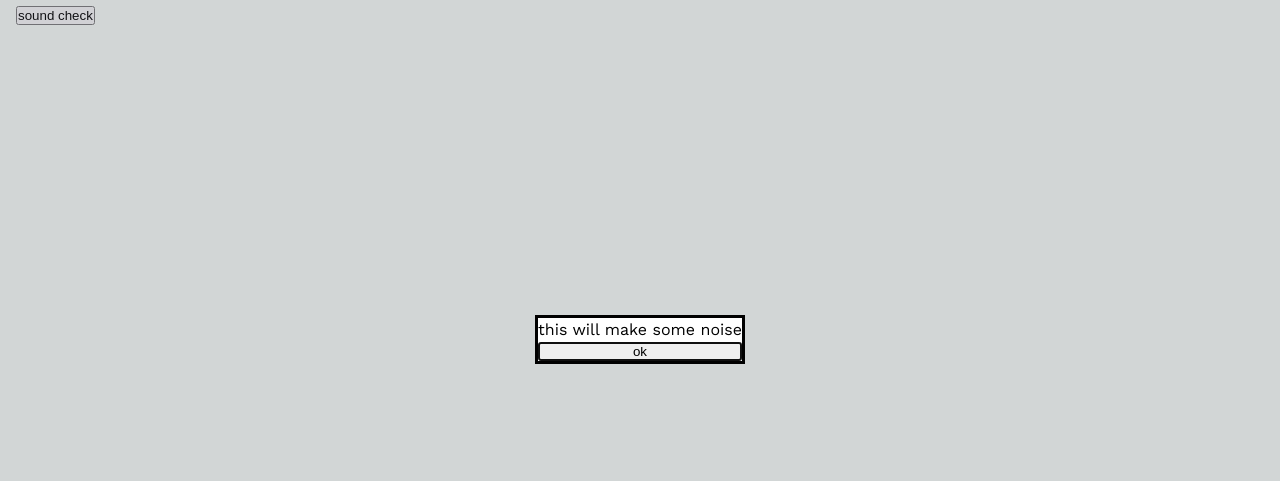
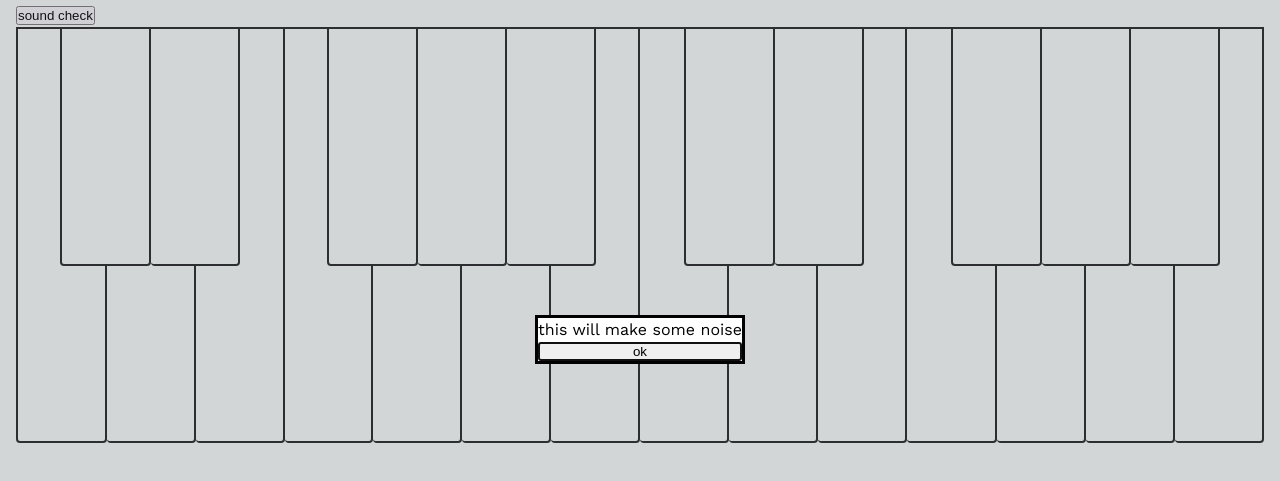
Before and after one commit to Wendy-Hai-Anh/audioInstrument-wednesday, a plain HTML site: page index.html in a window 1280 px wide. Shown: the part 61-542 px from the top of the page. Drawn offline with nearby package versions, Linux system fonts and the light colour scheme.

Commit message:
week 5 changes

```diff
--- a/index.html
+++ b/index.html
@@ -9,6 +9,7 @@
 
     <link rel="stylesheet" href="reset.css">
     <link rel="stylesheet" href="style.css">
+    <link rel="stylesheet" href="keyboardControllerStyle.css">
 
     <script src="https://unpkg.com/tone"></script>
     <script src="main.js" defer></script>
@@ -26,6 +27,59 @@
 
     <main>
         <button id="test-button">sound check</button>
+        <!--
+            This is a template for a keyboard controller : we will look at building this style of
+            input in class, but feel free to reference my code pattern. I've modularised the CSS &
+            JS portions into their own file, but they rely on an HTML structure like that below.
+            -->
+        <div class="keyboardContainer">
+            <div class="octaveContainer" data-octave="3">
+                <div class="whiteKeyContainer">
+                    <button class="whiteKey" data-note="c"></button>
+                    <button class="whiteKey" data-note="d"></button>
+                    <button class="whiteKey" data-note="e"></button>
+                    <button class="whiteKey" data-note="f"></button>
+                    <button class="whiteKey" data-note="g"></button>
+                    <button class="whiteKey" data-note="a"></button>
+                    <button class="whiteKey" data-note="b"></button>
+                </div>
+                <div class="blackKeyContainer">
+                    <div class="blackKeySpacer"></div>
+                    <button class="blackKey" data-note="c#"></button>
+                    <button class="blackKey" data-note="d#"></button>
+                    <div class="blackKeySpacer"></div>
+                    <div class="blackKeySpacer"></div>
+                    <button class="blackKey" data-note="f#"></button>
+                    <button class="blackKey" data-note="g#"></button>
+                    <button class="blackKey" data-note="a#"></button>
+                    <div class="blackKeySpacer"></div>
+                </div>
+            </div>
+
+            <div class="octaveContainer" data-octave="4">
+                <div class="whiteKeyContainer">
+                    <button class="whiteKey" data-note="c"></button>
+                    <button class="whiteKey" data-note="d"></button>
+                    <button class="whiteKey" data-note="e"></button>
+                    <button class="whiteKey" data-note="f"></button>
+                    <button class="whiteKey" data-note="g"></button>
+                    <button class="whiteKey" data-note="a"></button>
+                    <button class="whiteKey" data-note="b"></button>
+                </div>
+                <div class="blackKeyContainer">
+                    <div class="blackKeySpacer"></div>
+                    <button class="blackKey" data-note="c#"></button>
+                    <button class="blackKey" data-note="d#"></button>
+                    <div class="blackKeySpacer"></div>
+                    <div class="blackKeySpacer"></div>
+                    <button class="blackKey" data-note="f#"></button>
+                    <button class="blackKey" data-note="g#"></button>
+                    <button class="blackKey" data-note="a#"></button>
+                    <div class="blackKeySpacer"></div>
+                </div>
+            </div>
+
+        </div>
     </main>
 
 </body>
--- /dev/null
+++ b/keyboardControllerStyle.css
@@ -0,0 +1,96 @@
+/*please feel free to reference this design pattern if you're building a keyboard*/
+/*note that it requires the same html structure present in index.html, but is quite customisable otherwise*/
+/*the main thing to watch for is changing aspect ratio based on the amount of octaves*/
+/*that it uses dynamic classes instead of :hover or :active (see the keyboardController.js)*/
+/*and that it references my specific names for my custom colour variables*/
+
+/*this aspect ratio is assuming two octaves*/
+/*each octave should be 15/10*/
+/*so adding more octaves means adding 15 per octave to the first number*/
+/*eg three octaves would be 45/10*/
+.keyboardContainer {
+    display: flex;
+    aspect-ratio: 30/10;
+    /*height: 10rem;*/
+}
+/*much like above the width will need to account for the amount of octaves*/
+/*eg three octaves would mean 33.3333%*/
+.octaveContainer {
+    position: relative;
+    width: 50%;
+}
+
+.whiteKeyContainer {
+    display: flex;
+    height: 100%;
+    width: 100%;
+    align-items: stretch;
+}
+
+.whiteKey {
+    background-color: var(--col02);
+    border: var(--border);
+    border-left: none;
+    border-radius: 0 0 0.25rem 0.25rem;
+    flex: 1;
+    cursor: pointer;
+}
+.keyboardContainer > .octaveContainer:first-of-type > .whiteKeyContainer > .whiteKey:first-of-type {
+    border: var(--border);
+}
+
+.blackKeyContainer {
+    position: absolute;
+    top: 0;
+    display: flex;
+    height: 57.5%;
+    width: 100%;
+    align-items: stretch;
+    pointer-events: none;
+}
+
+.blackKey {
+    margin: 0;
+    background-color: var(--col02);
+    border: var(--border);
+    border-left: none;
+    border-radius: 0 0 0.25rem 0.25rem;
+    flex: 1;
+    cursor: pointer;
+    pointer-events: all;
+}
+/*because we have to hard code values into pattern i've created separate rulesets for dark and light mode*/
+.blackKey {
+    background-repeat: repeat;
+    background-size: 10%;
+}
+.blackKey:nth-of-type(1) {
+    border: var(--border);
+    width: calc(2.25rem);
+}
+.blackKey:nth-of-type(3) {
+    border: var(--border);
+    width: calc(2.25rem);
+}
+.blackKeySpacer {
+    flex: 0.5;
+    opacity: 0;
+}
+
+.whiteKey.activeKey {
+    background-image: linear-gradient(var(--col03), var(--col06));
+}
+.blackKey.activeKey {
+    background-image: linear-gradient(var(--col03), var(--col06));
+}
+
+@media (prefers-color-scheme: dark) {
+    .blackKey {
+        background-color: var(--col02);
+        background-repeat: repeat;
+        background-size: 10%;
+    }
+    .blackKey.activeKey {
+        background-image: linear-gradient(var(--col05), var(--col04));
+    }
+}
--- a/main.js
+++ b/main.js
@@ -1,7 +1,8 @@
 const introDialog = document.getElementById("intro-dialog");
 const introDialogCloseButton = document.getElementById("intro-dialog-close-button");
+const testButton = document.getElementById('test-button');
 // console.log(introDialog);
-
+const synth = new Tone.PolySynth();
 
 ///// Intro Modal
 introDialog.showModal();
@@ -14,16 +15,25 @@ introDialog.addEventListener("close", toneInit);
 async function toneInit(){
     await Tone.start();
     // find our test button
-    const testButton = document.getElementById('test-button');
+
 // init our synth
-    const synth = new Tone.Synth().toDestination();
+synth.connect(Tone.Destination);
+
+
+
+
+}
+// function that runs when button is clicked
+function playNote(){
+    //play a note for a duration
+    synth.triggerAttack("c4");
+}
+// function that runs when button is clicked
+function endNote(){
+    //play a note for a duration
+    synth.triggerRelease("c4");
+}
 
 // do something when this button is clicked
-    testButton.addEventListener("click", playNote);
-
-// function that runs when button is clicked
-    function playNote(){
-        //play a note for a duration
-        synth.triggerAttackRelease("c4", "8n");
-    }
-}
+testButton.addEventListener("mousedown", playNote);
+testButton.addEventListener("mouseup", endNote);
```
